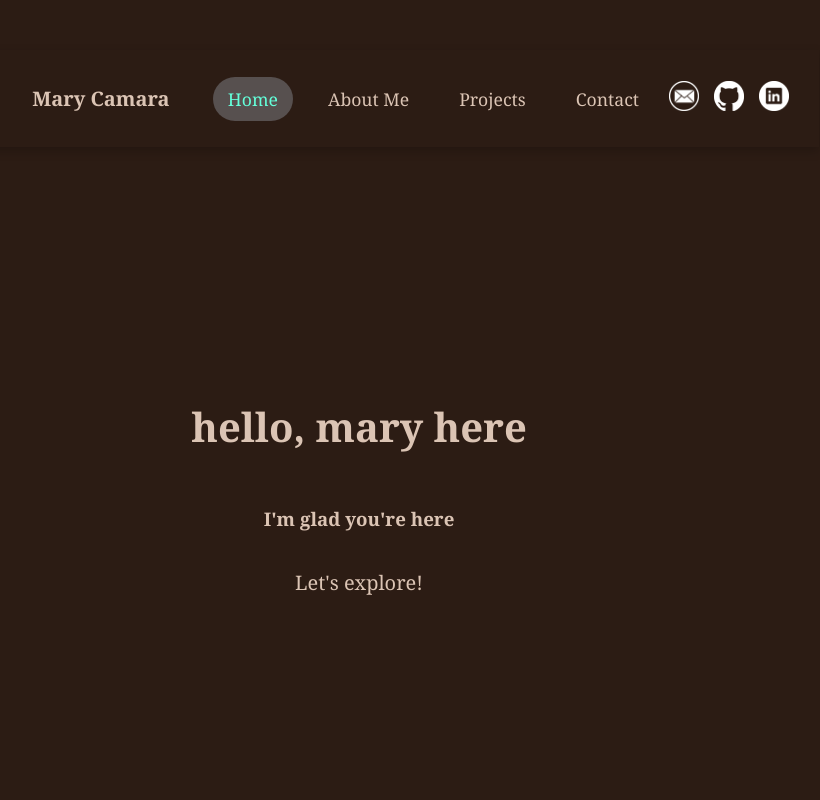
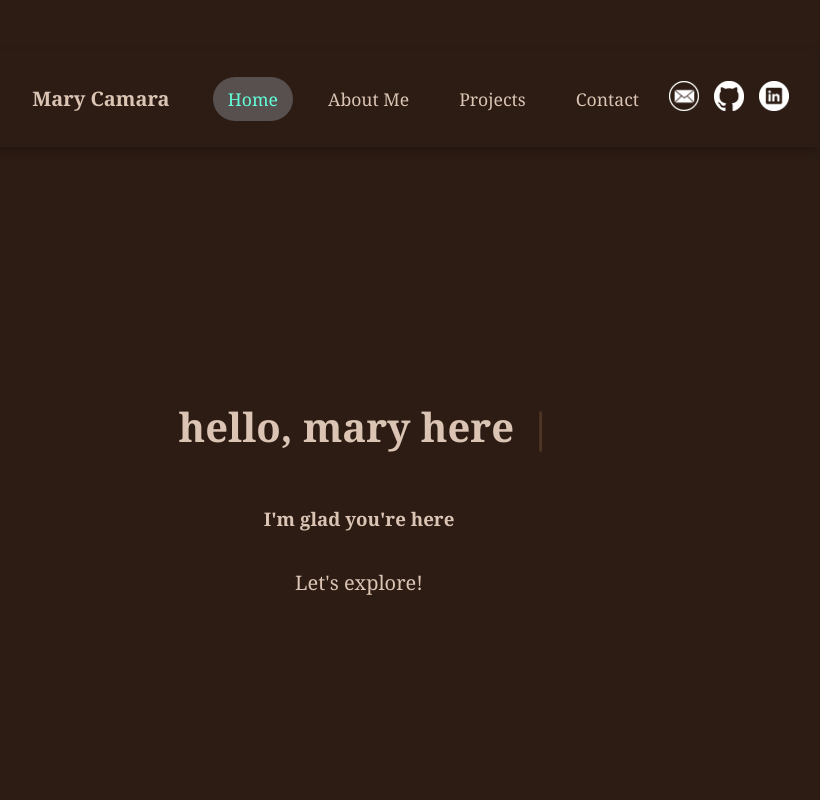
Before and after one commit to marycamara/Portfolio, a React (Create React App) app: page / in a window 1280 px wide. Shown: the top 800 px of the page, without its empty margins (281-1101 px from the left). Built offline with nearby package versions, Linux system fonts and the light colour scheme.

Commit message:
Add  animation to the welcome message

```diff
--- a/src/styles/welcomeMessage.css
+++ b/src/styles/welcomeMessage.css
@@ -10,12 +10,29 @@
 }
 
 
+
 .welcome-message {
     font-size: 40px;
     color: #dbc4b4;
     font: bold;
     text-align: center;
     margin-top: 50px;
+}
+
+.welcome-message::after { /* The blinking cursor effect*/
+    content: "|";
+    display: inline-block;
+    width: 10px;
+    margin-left: 5px;
+    animation: blink 1s infinite;
+    color: #563c29;
+
+}
+
+@keyframes blink {
+    50%{
+        opacity: 0;
+    }
 }
 
 .welcome-header {
```
